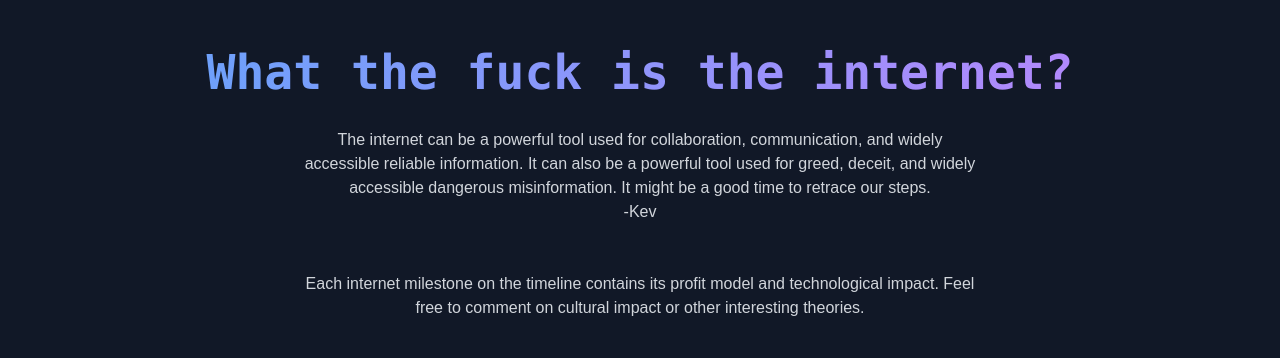
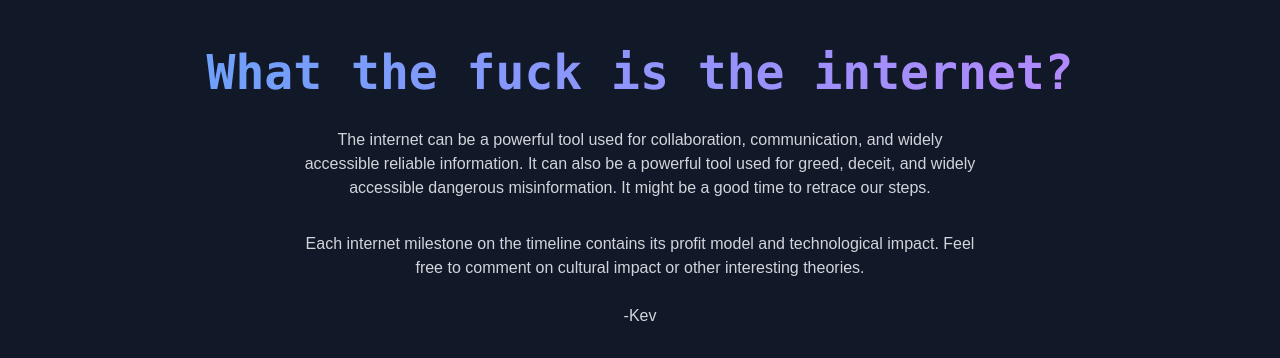
Before and after one commit to kduckets/wtfinternet, a Next.js app: page / in a window 1280 px wide. Shown: the top 358 px of the page. Built offline with nearby package versions, Linux system fonts and the light colour scheme; no server answers; the database is empty.

Commit message:
Update page.tsx

```diff
--- a/app/page.tsx
+++ b/app/page.tsx
@@ -53,11 +53,14 @@ export default function Home() {
         <h1 className="text-3xl md:text-5xl font-bold mb-4 md:mb-8 text-center bg-clip-text text-transparent bg-gradient-to-r from-blue-400 to-purple-400 font-mono">
         What the fuck is the internet?
         </h1>
-        <p className="text-center text-gray-300 mb-8 md:mb-12 max-w-2xl mx-auto text-sm md:text-base">
+        <p className="text-center text-gray-300 mb-8 md:mb-8 max-w-2xl mx-auto text-sm md:text-base">
        The internet can be a powerful tool used for collaboration, communication, and widely accessible reliable information.
        It can also be a powerful tool used for greed, deceit, and widely accessible dangerous misinformation. It might be a good time to retrace our steps.
-       <br/>-Kev</p>
-       <p className="text-center text-gray-300 mb-8 md:mb-12 max-w-2xl mx-auto text-sm md:text-base"> Each internet milestone on the timeline contains its profit model and technological impact. Feel free to comment on cultural impact or other interesting theories.
+        </p>
+       <p className="text-center text-gray-300 mb-8 md:mb-8 max-w-2xl mx-auto text-sm md:text-base"> Each internet milestone on the timeline contains its profit model and technological impact. Feel free to comment on cultural impact or other interesting theories.
+       <br/>
+       <br/>
+       -Kev
         </p>
         <SearchBox onSearch={handleSearch} />
         <FilterBar
```
